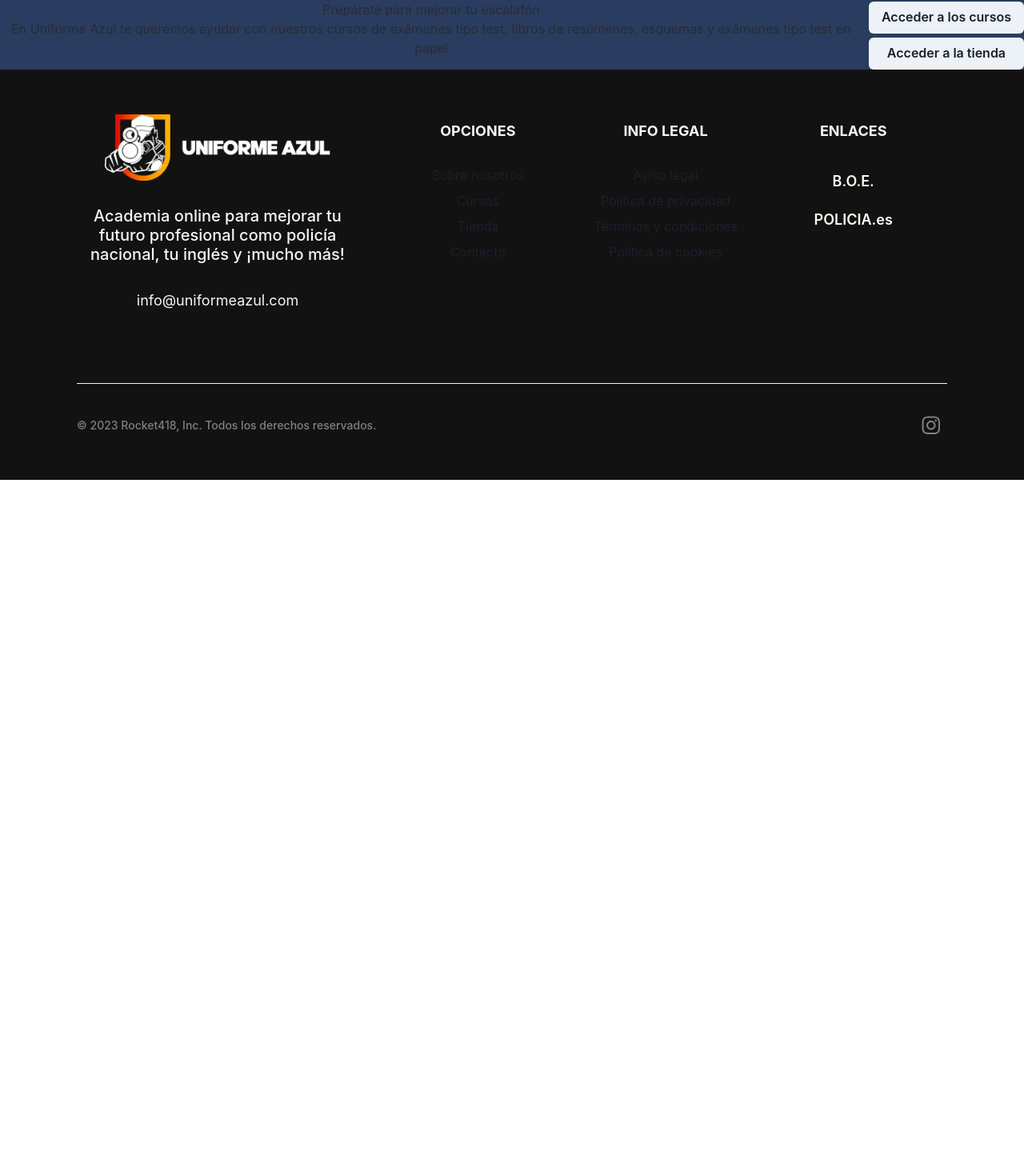
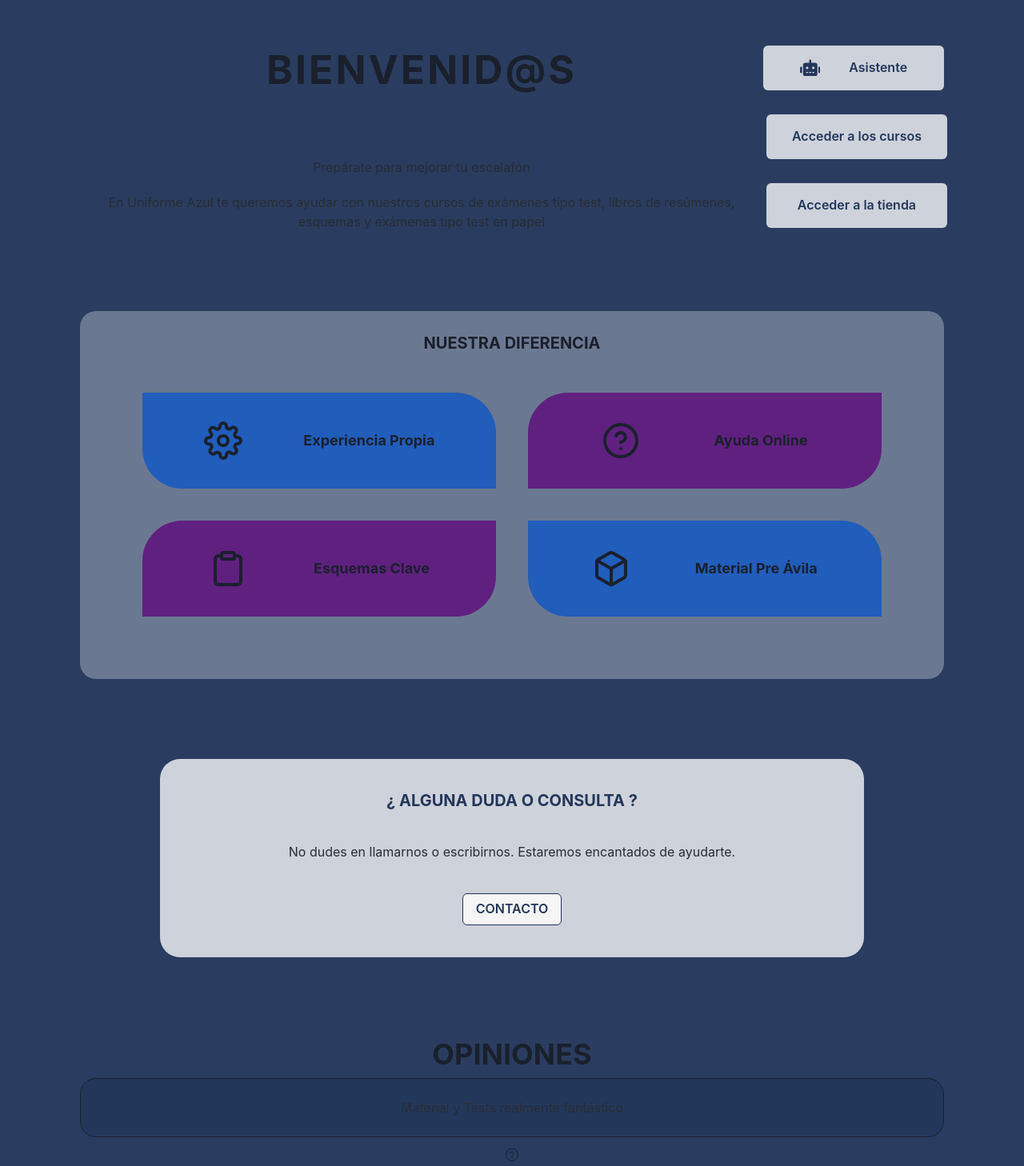
Before and after one commit to LuisferGuevara/ua-pruebas, a React (Create React App) app: page / in a window 1280 px wide. Shown: the part 183-1641 px from the top of the page at 80% size. Before the commit the page ends 800 px from the top, so only its background shows below. Built offline with nearby package versions, Linux system fonts and the light colour scheme.

Commit message:
FEAT: homepage updated, adding new components and new styles.

```diff
--- a/src/ui/pages/Home/Home.jsx
+++ b/src/ui/pages/Home/Home.jsx
@@ -1,33 +1,169 @@
-import React from 'react'
-import { FaRobot } from 'react-icons/fa'
-import { Box, Center, DarkMode, Flex, Heading, Stack, Text, ButtonGroup, Button } from "@chakra-ui/react";
+import React from "react";
+import { FaRobot } from "react-icons/fa";
+import { FiBox, FiClipboard, FiHelpCircle, FiSettings } from "react-icons/fi";
+import {
+  Box,
+  Flex,
+  Heading,
+  Stack,
+  Text,
+  ButtonGroup,
+  Button,
+  Icon,
+  Grid,
+} from "@chakra-ui/react";
+import { NavLink } from "react-router-dom";
 
 const Home = () => {
   return (
+    <Box>
+      <Box m="100px">
         <Flex>
           <Box>
-   <Heading
-   >BIENVENID@S</Heading>
-   <Text>Prepárate para mejorar tu escalafón</Text>
+            <Heading fontSize={50} letterSpacing={3}>
+              BIENVENID@S
+            </Heading>
+            <Text m="80px 0 20px 0">Prepárate para mejorar tu escalafón</Text>
             <Text>
-    En Uniforme Azul te queremos ayudar con nuestros cursos de exámenes
-    tipo test, libros de resúmenes, esquemas y exámenes tipo test en papel
+              En Uniforme Azul te queremos ayudar con nuestros cursos de
+              exámenes tipo test, libros de resúmenes, esquemas y exámenes tipo
+              test en papel
             </Text>
           </Box>
-   <ButtonGroup display="flex" flexDirection="column" gap="5px">
+          <Box>
+            <ButtonGroup display="flex" flexDirection="column"  alignItems="center" gap="30px">
               <Button
+                p={7}
+                w="100%"
+                bg="#ffffffc4"
+                color="#23375b"
+                justifyContent="space-around"
+                _hover={{
+                  bg: "white",
+                  transform:"scale(1.1)",
+                  transition:"transform 500ms"
+                }}
+
               >
-    {<FaRobot fontSize="1.6rem"/>} Asistente
+                {<FaRobot fontSize="1.6rem" />} Asistente
               </Button>
-    <Button>
+              <Button
+                as={NavLink}
+                to="/courses"
+                p={7}
+                w="100%"
+                bg="#ffffffc4"
+                color="#23375b"
+                justifyContent="space-around"
+                _hover={{
+                  bg: "white",
+                  transform:"scale(1.1)",
+                  transition:"transform 500ms"
+                }}
+              >
                 Acceder a los cursos
               </Button>
-    <Button>
+              <Button
+                as={NavLink}
+                to="/shop"
+                p={7}
+                w="100%"
+                bg="#ffffffc4"
+                color="#23375b"
+                justifyContent="space-around"
+                _hover={{
+                  bg: "white",
+                  transform:"scale(1.1)",
+                  transition:"transform 500ms"
+                }}
+              >
                 Acceder a la tienda
               </Button>
             </ButtonGroup>
+          </Box>
         </Flex>
-  )
-}
+      </Box>
+      <Box bg="#ffffff4e" m="100px" p={7} borderRadius="20px">
+        <Heading fontSize={20}>NUESTRA DIFERENCIA</Heading>
+        <Grid templateColumns="1fr 1fr" gap={10} p="50px">
+          <Flex
+            bg="#215DBB"
+            height="120px"
+            alignItems="center"
+            justifyContent="space-evenly"
+            borderRadius="0 50px 0 50px"
+          >
+            <FiSettings fontSize="3rem" />
+            <Heading fontSize={18}>Experiencia Propia</Heading>
+          </Flex>
+          <Flex
+            bg="#602080"
+            alignItems="center"
+            justifyContent="space-evenly"
+            borderRadius="50px 0 50px 0"
+          >
+            <FiHelpCircle fontSize="3rem" />
+            <Heading fontSize={18}>Ayuda Online</Heading>
+          </Flex>
+          <Flex
+            bg="#602080"
+            height="120px"
+            alignItems="center"
+            justifyContent="space-evenly"
+            borderRadius="50px 0 50px 0"
+          >
+            <FiClipboard fontSize="3rem" />
+            <Heading fontSize={18}>Esquemas Clave</Heading>
+          </Flex>
+          <Flex
+            bg="#215DBB"
+            alignItems="center"
+            justifyContent="space-evenly"
+            borderRadius="0 50px 0 50px"
+          >
+            <FiBox fontSize="3rem" />
+            <Heading fontSize={18}>Material Pre Ávila</Heading>
+          </Flex>
+        </Grid>
+      </Box>
+      <Box
+        bg="#ffffffc4"
+        m="100px 200px"
+        p={10}
+        spacing="5px"
+        borderRadius="25px"
+      >
+        <Heading fontSize={20} color="#23375b">
+          ¿ ALGUNA DUDA O CONSULTA ?
+        </Heading>
+        <Text color="whitesmoke" my={10}>
+          No dudes en llamarnos o escribirnos. Estaremos encantados de ayudarte.
+        </Text>
+        <Button
+          as={NavLink}
+          to="/contact"
+          bg="whitesmoke"
+          color="#23375b"
+          border="solid 1px #23375b"
+          _hover={{ color: "whitesmoke", bg: "#23375b",  transform:"scale(1.05)",
+                  transition:"transform 500ms"}}
+        >
+          CONTACTO
+        </Button>
+      </Box>
+      <Stack paddingX={100} mb="100px">
+        <Heading>OPINIONES</Heading>
+        <Box bg="#23375b" border="1px" borderRadius="20px" p={6}>
+          <Text>Material y Tests realmente fantástico</Text>
+        </Box>
+        <Box>
+          <Icon></Icon>
+          <Text>"Paquito"</Text>
+        </Box>
+        <Box></Box> {/* Función para que cambiando el resultado */}
+      </Stack>
+    </Box>
+  );
+};
 
-export default Home
+export default Home;
```
Lines whose indentation alone changed are shown as unchanged.
